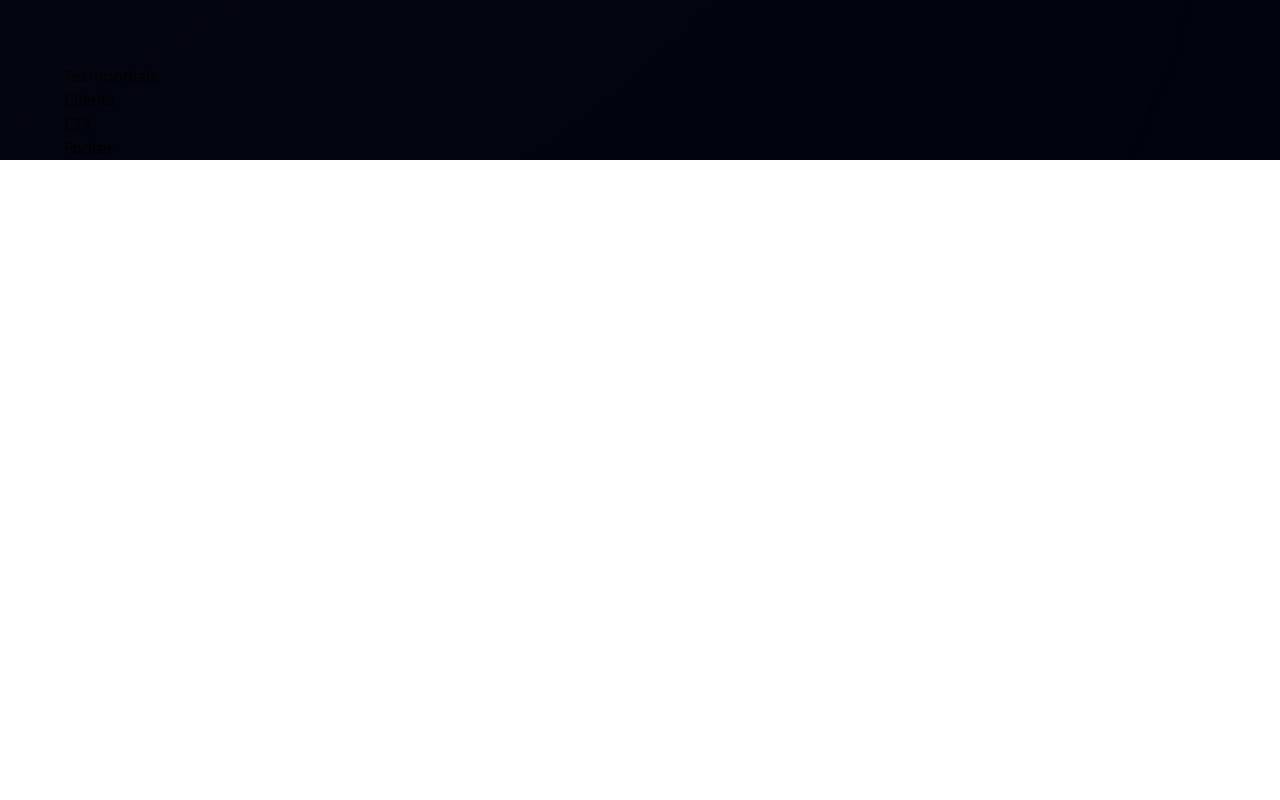
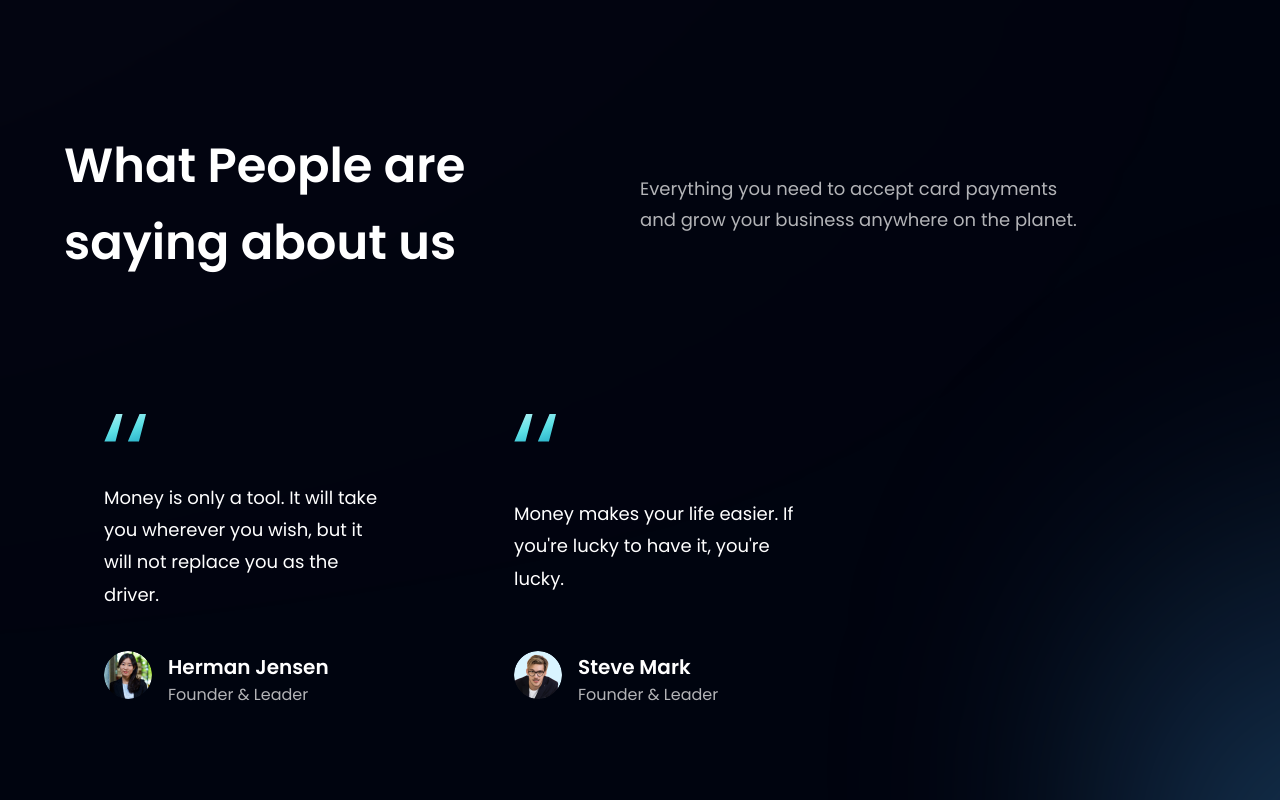
Before and after one commit to SimonC989/NextBank, a React (Vite) app: page / in a window 1280 px wide. Shown: the part 2740-3540 px from the top of the page. Before the commit the page ends 2900 px from the top, so only its background shows below. Built offline with nearby package versions, Linux system fonts and the light colour scheme.

Commit message:
Implemented Testimonials.

```diff
--- a/src/components/Billing.tsx
+++ b/src/components/Billing.tsx
@@ -1,15 +1,15 @@
 import { apple, bill, google } from "../assets"
 import styles, { layout } from "../styles"
 
-const Billing = () => {
+const Billing: React.FC = (): JSX.Element => {
   return (
-    <section id="product" className={`${layout.sectionReverse}`}>
+    <section id="billing" className={`${layout.sectionReverse}`}>
       <div className={`${layout.sectionImgReverse}`}>
         <img src={bill} alt="bill" className="w-[100%] h-[100%] relative z-[5]" />
-        {/** gradient start */}
+        {/** gradient bg start */}
         <div className="absolute z-[3] -left-1/2 top-0 w-[50%] h-[50%] rounded-full white__gradient" />
         <div className="absolute z-[0] w-[50%] h-[50%] -left-1/2 bottom-0 rounded-full pink__gradient" />
-        {/** gradient end */}
+        {/** gradient bg end */}
       </div>
 
       <div className={layout.sectionInfo}>
--- a/src/components/Business.tsx
+++ b/src/components/Business.tsx
@@ -9,7 +9,7 @@ export interface IFeatureProps {
   content: string;
 }
 
-const FeatureCard = ({ icon, title, content, index }: IFeatureProps) => (
+const FeatureCard = ({ icon, title, content, index }: IFeatureProps): JSX.Element => (
   <div className={`flex flex-row p-6 rounded-[20px] ${index !== features.length - 1 ? "mb-6" : "mb-0"} feature-card`}>
     <div className={`w-[64px] h-[64px] rounded-full ${styles.flexCenter} bg-dimBlue`}>
       <img src={icon} alt="star" className="w-[50%] h-[50%] object-contain" />
@@ -25,7 +25,7 @@ const FeatureCard = ({ icon, title, content, index }: IFeatureProps) => (
   </div>
 );
 
-const Business = () => {
+const Business: React.FC = (): JSX.Element => {
   return (
     <section id='features' className={layout.section}>
       <div className={layout.sectionInfo}>
--- a/src/components/FeedbackCard.tsx
+++ b/src/components/FeedbackCard.tsx
@@ -1,9 +1,32 @@
-import React from 'react'
+import { quotes } from "../assets";
 
-const FeedbackCard = () => {
-  return (
-    <div>FeedbackCard</div>
-  )
+export interface IFeedbackCardProps {
+  content: string;
+  name: string;
+  title: string;
+  img: string;
 }
 
-export default FeedbackCard
+const FeedbackCard = ({ content, name, title, img }: IFeedbackCardProps): JSX.Element => (
+  <div className="flex justify-between flex-col px-10 py-12 rounded-[20px]  max-w-[370px] md:mr-10 sm:mr-5 mr-0 my-5 feedback-card">
+    <img src={quotes} alt="double_quotes" className="w-[42.6px] h-[27.6px] object-contain" />
+    <p className="font-poppins font-normal text-[18px] leading-[32.4px] text-white my-10">
+      {content}
+    </p>
+
+    <div className="flex flex-row">
+      <img src={img} alt={name} className="w-[48px] h-[48px] rounded-full" />
+      <div className="flex flex-col ml-4">
+        <h4 className="font-poppins font-semibold text-[20px] leading-[32px] text-white">
+          {name}
+        </h4>
+        <p className="font-poppins font-normal text-[16px] leading-[24px] text-dimWhite">
+          {title}
+        </p>
+      </div>
+    </div>
+  </div>
+);
+
+
+export default FeedbackCard;
--- a/src/components/GetStarted.tsx
+++ b/src/components/GetStarted.tsx
@@ -1,7 +1,7 @@
 import styles from '../styles'
 import { arrowUp } from '../assets'
 
-const GetStarted = () => {
+const GetStarted: React.FC = (): JSX.Element => {
   return (
     <div className={`${styles.flexCenter} w-[140px] h-[140px] rounded-full bg-blue-gradient p-[2px] cursor-pointer`}>
       <div className={`${styles.flexCenter} flex-col bg-primary w-[100%] h-[100%] rounded-full`}>
--- a/src/components/Hero.tsx
+++ b/src/components/Hero.tsx
@@ -2,7 +2,7 @@ import styles from '../styles'
 import { discount, robot } from '../assets'
 import GetStarted from './GetStarted'
 
-const Hero = () => {
+const Hero: React.FC = (): JSX.Element => {
   return (
     <section id='home' className={`flex md:flex-row flex-col ${styles.paddingY}`}>
       <div className={`flex-1 ${styles.flexStart} flex-col xl:px-0 sm:px-16 px-6`}>
@@ -42,11 +42,11 @@ const Hero = () => {
       <div className={`flex-1 flex ${styles.flexCenter} md:my-0 my-10 relative`}>
         <img src={robot} alt="billing" className="w-[100%] h-[100%] relative z-[5]" />
 
-        {/* gradient start */}
+        {/* gradient bg start */}
         <div className="absolute z-[0] w-[40%] h-[35%] top-0 pink__gradient" />
         <div className="absolute z-[1] w-[80%] h-[80%] rounded-full white__gradient bottom-40" />
         <div className="absolute z-[0] w-[50%] h-[50%] right-20 bottom-20 blue__gradient" />
-        {/* gradient end */}
+        {/* gradient bg end */}
       </div>
 
       <div className={`ss:hidden ${styles.flexCenter}`}>
--- a/src/components/Navbar.tsx
+++ b/src/components/Navbar.tsx
@@ -1,8 +1,8 @@
-import { useState } from 'react'
+import React, { useState } from 'react'
 import { close, logo, menu } from '../assets'
 import { navLinks } from '../constants'
 
-const Navbar = () => {
+const Navbar: React.FC = (): JSX.Element => {
   const [toggle, setToggle] = useState(false)
 
   return (
--- a/src/components/Stats.tsx
+++ b/src/components/Stats.tsx
@@ -1,7 +1,7 @@
 import { stats } from '../constants'
 import styles from '../styles'
 
-const Stats = () => {
+const Stats: React.FC = (): JSX.Element => {
   return (
     <section className={`${styles.flexCenter} flex-row flex-wrap sm:mb-20 mb-6`}>
       {stats.map((stat) =>
--- a/src/components/Testimonials.tsx
+++ b/src/components/Testimonials.tsx
@@ -1,8 +1,31 @@
-import React from 'react'
+import { feedback } from "../constants"
+import styles from "../styles"
+import FeedbackCard from "./FeedbackCard"
 
-const Testimonials = () => {
+const Testimonials: React.FC = (): JSX.Element => {
   return (
-    <div>Testimonials</div>
+    <section id="clients" className={`${styles.paddingY} ${styles.flexCenter} flex-col relative `}>
+      {/** gradient bg */}
+      <div className="absolute z-[0] w-[60%] h-[60%] -right-[50%] rounded-full blue__gradient bottom-40" />
+
+      <div className="w-full flex justify-between items-center md:flex-row flex-col sm:mb-16 mb-6 relative z-[1]">
+        <h2 className={styles.heading2}>
+          What People are
+          <br className="sm:block hidden" />
+          saying about us
+        </h2>
+        <div className="w-full md:mt-0 mt-6">
+          <p className={`${styles.paragraph} text-left max-w-[450px]`}>
+            Everything you need to accept card payments and grow your business
+            anywhere on the planet.
+          </p>
+        </div>
+      </div>
+
+      <div className="flex flex-wrap sm:justify-start justify-center w-full feedback-container relative z-[1]">
+        {feedback.map((card) => <FeedbackCard key={card.id} {...card} />)}
+      </div>
+    </section>
   )
 }
 
```
Also changed, not shown: src/components/CardDeal.tsx (+4 -3 lines).
